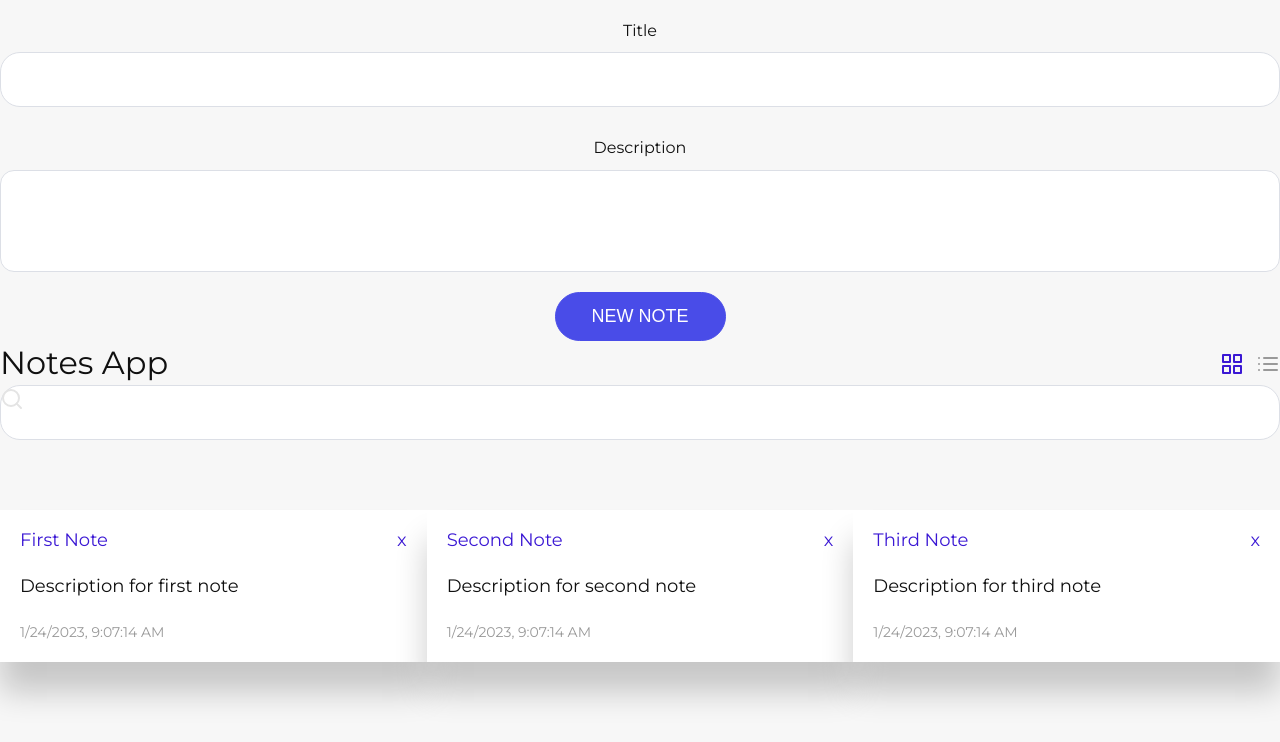
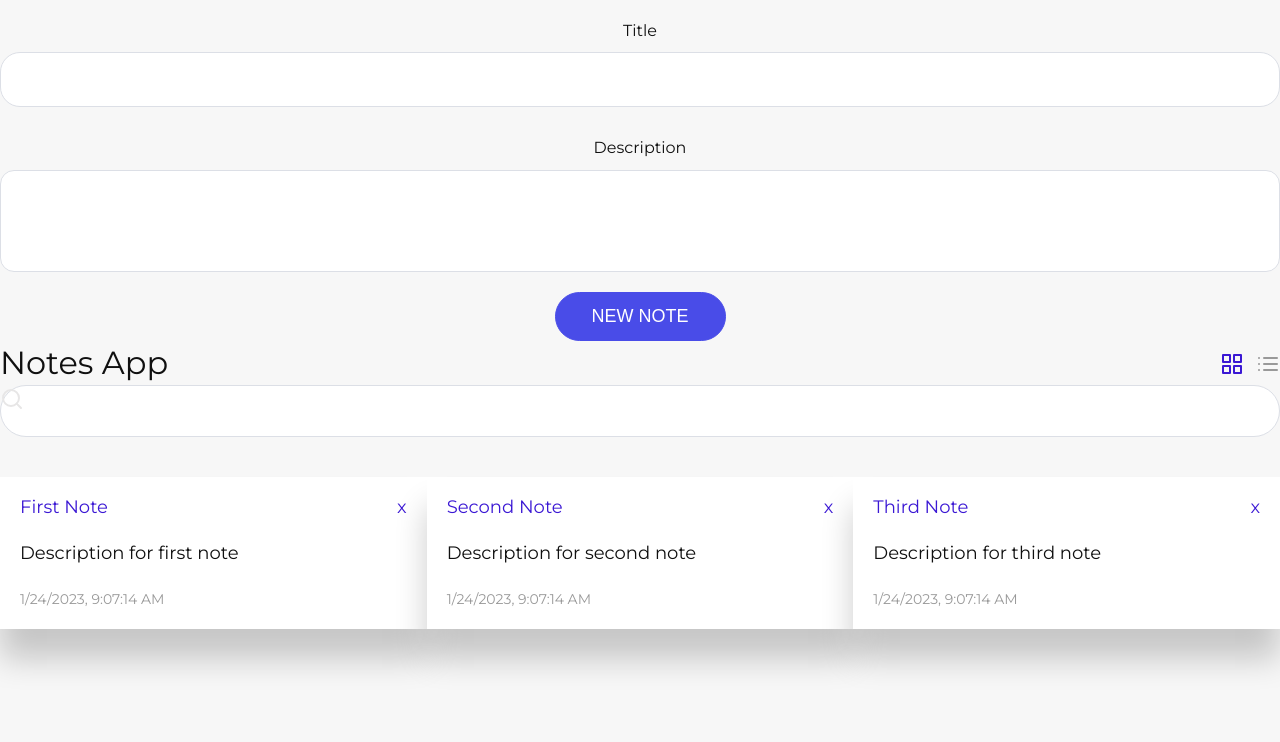
Before and after one commit to neoxanter/vue-notes-base, a Vue app: page / in a window 1280 px wide. Shown: the top 742 px of the page. Built offline with nearby package versions, Linux system fonts and the light colour scheme.

Commit message:
Added styles for input and icons

```diff
--- a/src/components/Search.vue
+++ b/src/components/Search.vue
@@ -49,7 +49,7 @@ export default {
 
 <style scoped>
 svg {
-  color: #e4e4e4;
+  color: #e7e6e6;
 }
 
 .wrapper-search {
@@ -62,4 +62,22 @@ svg {
   left: 0px;
   position: absolute;
 }
+
+.search-icon {
+  display: flex;
+  align-items: center;
+  height: 100%;
+  padding-left: 16px;
+  padding-right: 16px;
+}
+
+input {
+  padding: 16px 16px 16px 56px !important;
+  margin-bottom: 0px;
+  border-radius: 30px;
+  color: #92959c;
+  font-size: 16px;
+  min-width: 400px;
+  height: auto;
+}
 </style>
```
